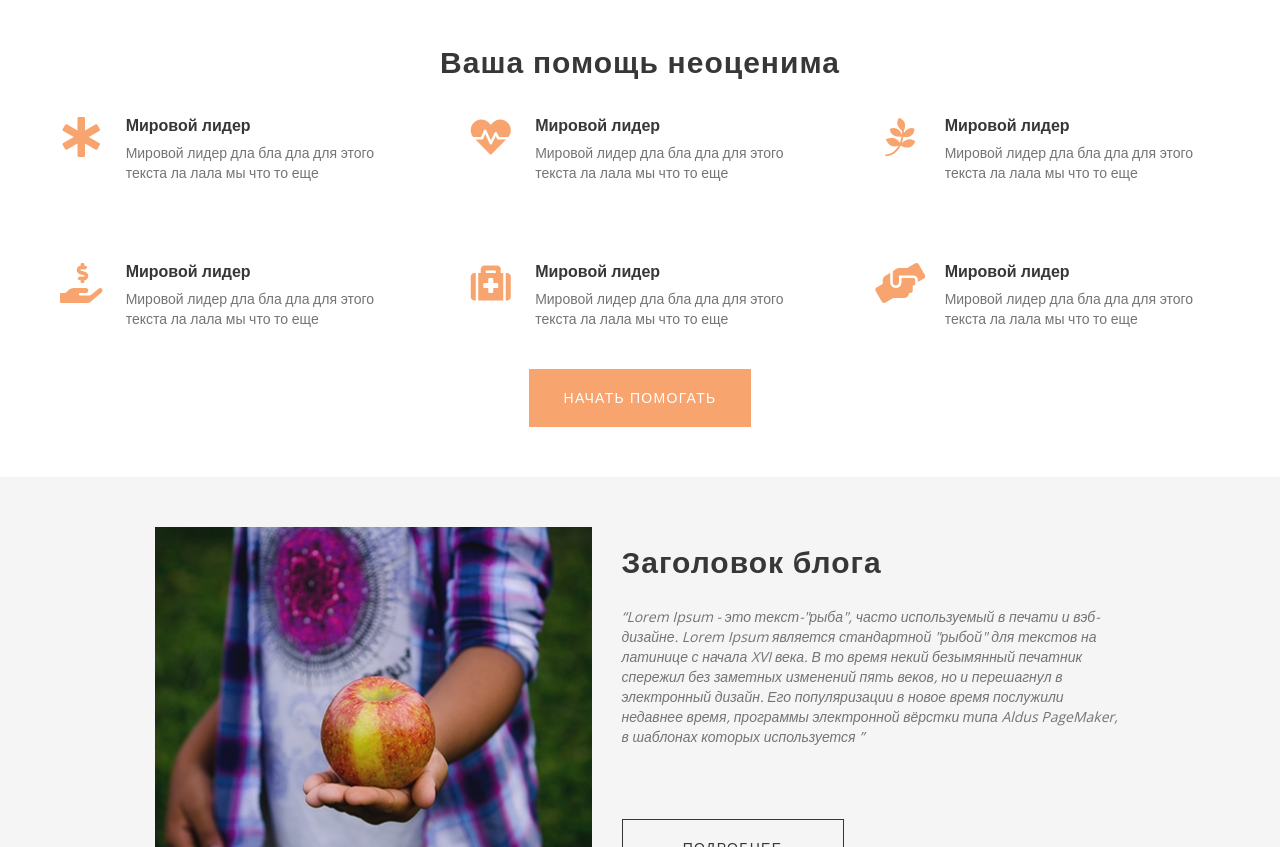
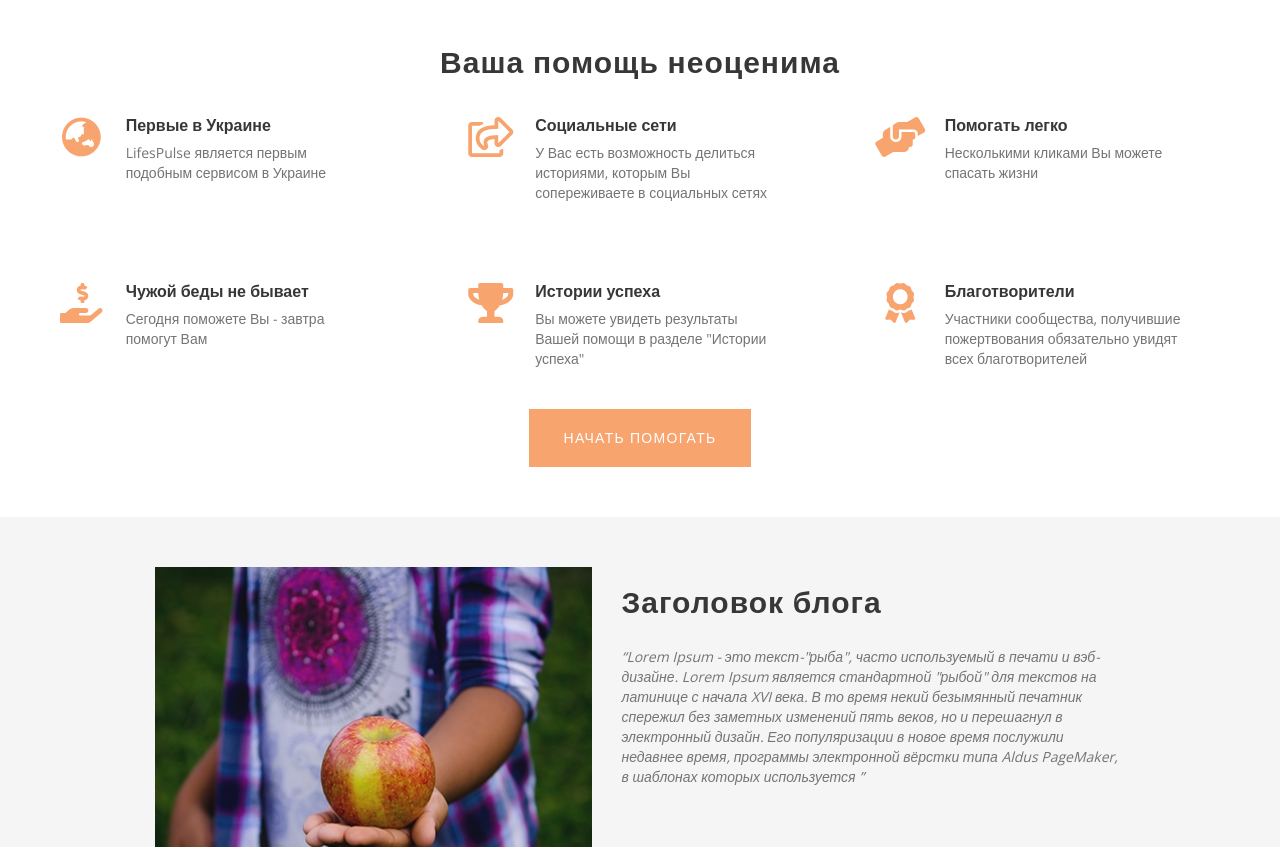
Before and after one commit to errrix/LifePulse, a website built with webpack: page src/template/homepage/index.html in a window 1280 px wide. Shown: the part 1847-2694 px from the top of the page. Built offline with nearby package versions, Linux system fonts and the light colour scheme.

Commit message:
text edit on HP

```diff
--- a/src/scss/section/_header.scss
+++ b/src/scss/section/_header.scss
@@ -71,7 +71,7 @@ header {
         margin-right: 0;
         color: $maincolor;
       }
-      .registration-link {
+      .auth-link {
         margin-right: 25px;
         color: $maincolor;
       }
--- a/src/template/homepage/index.html
+++ b/src/template/homepage/index.html
@@ -61,9 +61,7 @@
             </a>
             <div>
                 <a href="#">Благотворители</a>
-                <a href="#" class="enter-link">Вход</a>
-                <span> | </span>
-                <a href="#" class="registration-link">Регистрация</a>
+                <button href="#" class="auth-link">Вход | Регистрация</button>
                 <button type="button" class="header-search">
                     <i class="fas fa-search"></i>Поиск
                 </button>
@@ -285,38 +283,38 @@
     <ul class="info-block-list">
         <li>
             <div class="icon-wrapper">
-                <i class="fas fa-star-of-life"></i>
+                <i class="fas fa-globe-asia"></i>
             </div>
 
             <div class="text-block">
-                <h4>Мировой лидер
+                <h4>Первые в Украине
                 </h4>
                 <p>
-                    Мировой лидер дла бла дла для этого текста ла лала мы что то еще
+                    LifesPulse является первым подобным сервисом в Украине
                 </p>
             </div>
         </li>
         <li>
             <div class="icon-wrapper">
-            <i class="fas fa-heartbeat"></i>
+                <i class="far fa-share-square"></i>
             </div>
             <div class="text-block">
-                <h4>Мировой лидер
+                <h4>Социальные сети
                 </h4>
                 <p>
-                    Мировой лидер дла бла дла для этого текста ла лала мы что то еще
+                    У Вас есть возможность делиться историями, которым Вы сопереживаете в социальных сетях
                 </p>
             </div>
         </li>
         <li>
             <div class="icon-wrapper">
-            <i class="fab fa-pagelines"></i>
+                <i class="fas fa-hands-helping"></i>
             </div>
             <div class="text-block">
-                <h4>Мировой лидер
+                <h4>Помогать легко
                 </h4>
                 <p>
-                    Мировой лидер дла бла дла для этого текста ла лала мы что то еще
+                    Несколькими кликами Вы можете спасать жизни
                 </p>
             </div>
         </li>
@@ -325,34 +323,34 @@
             <i class="fas fa-hand-holding-usd"></i>
             </div>
             <div class="text-block">
-                <h4>Мировой лидер
+                <h4>Чужой беды не бывает
                 </h4>
                 <p>
-                    Мировой лидер дла бла дла для этого текста ла лала мы что то еще
+                    Сегодня поможете Вы - завтра помогут Вам
                 </p>
             </div>
         </li>
         <li>
             <div class="icon-wrapper">
-            <i class="fas fa-medkit"></i>
+                <i class="fas fa-trophy"></i>
             </div>
             <div class="text-block">
-                <h4>Мировой лидер
+                <h4>Истории успеха
                 </h4>
                 <p>
-                    Мировой лидер дла бла дла для этого текста ла лала мы что то еще
+                    Вы можете увидеть результаты Вашей помощи в разделе "Истории успеха"
                 </p>
             </div>
         </li>
         <li>
             <div class="icon-wrapper">
-            <i class="fas fa-hands-helping"></i>
+                <i class="fas fa-award"></i>
             </div>
             <div class="text-block">
-                <h4>Мировой лидер
+                <h4>Благотворители
                 </h4>
                 <p>
-                    Мировой лидер дла бла дла для этого текста ла лала мы что то еще
+                    Участники сообщества, получившие пожертвования обязательно увидят всех благотворителей
                 </p>
             </div>
         </li>
```
Also changed, not shown: dist/css/styles.css, dist/template/homepage/index.html.
